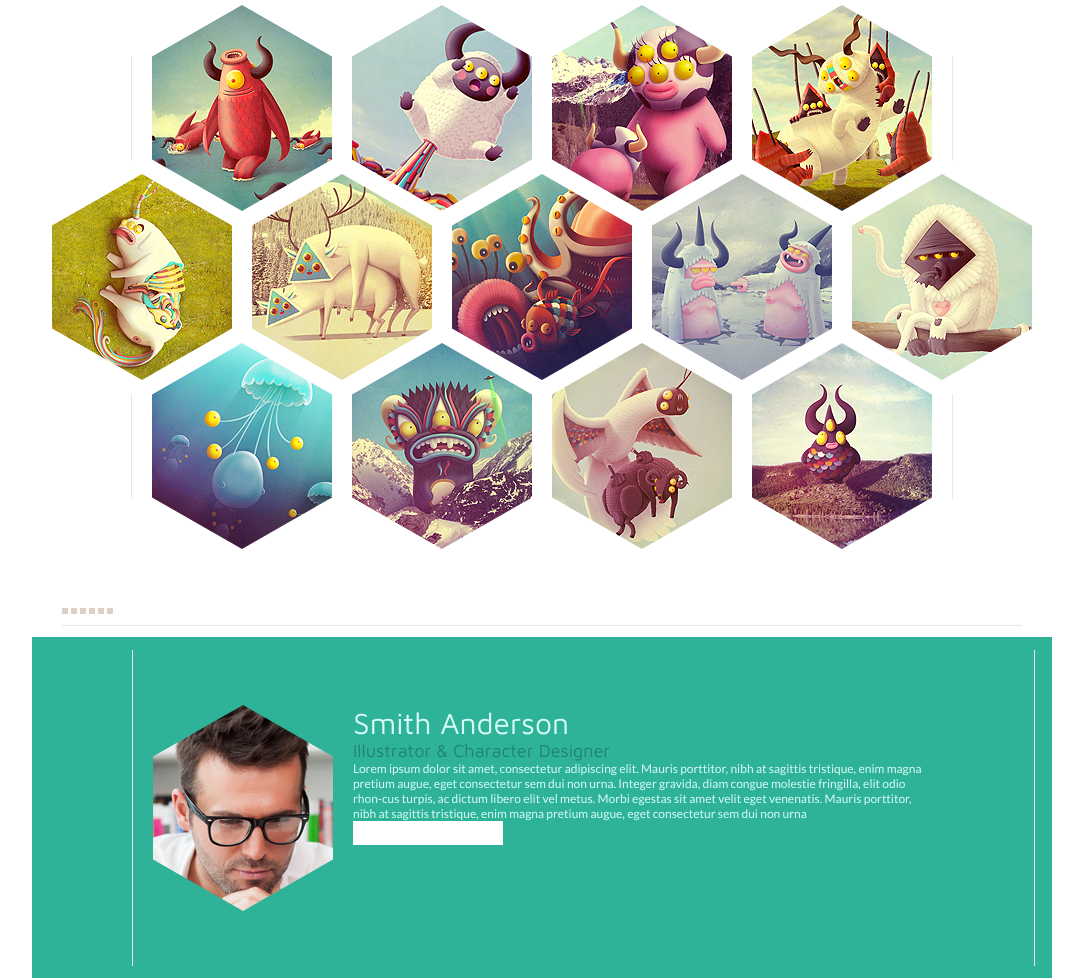
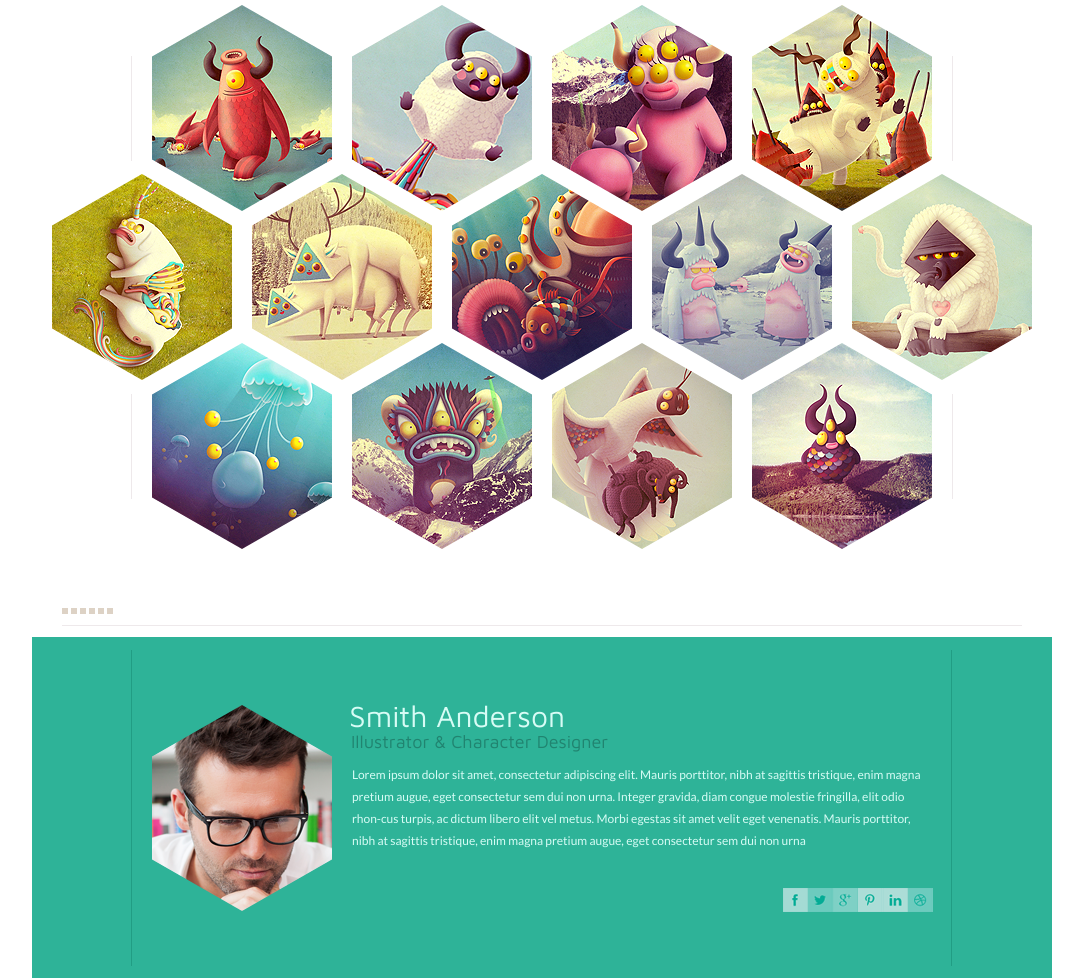
Before and after one commit to janglewood/hexal, a plain HTML site: page src/index.html in a window 1280 px wide. Shown: the part 147-1125 px from the top of the page, without its empty margins (98-1181 px from the left). Drawn offline with Linux system fonts and the light colour scheme.

Commit message:
Fix about block & add social buttons

```diff
--- a/src/index.html
+++ b/src/index.html
@@ -21,14 +21,14 @@
             </span>
         </nav>
         <div class="downPart">
-            <img src="accets/horizontalLineLeft.png" alt="LineLeft" class="horizontalLine" id="lineLeft" />
+            <div class="horizontalLine" id="lineLeft"></div>
             <div class="triangleDown"></div>
-            <img src="accets/horizontalLineRight.png" alt="LineRight" class="horizontalLine" id="lineRight" />
+            <div class="horizontalLine" id="lineRight"></div>
         </div>
     </header>
     <div class="content">
         <div class="hexagonGrid">
-            <img src="accets/verticalLine.png" alt="Vertical Left1" class="verticalLine upperLeft" />
+            <div class="verticalLine upperLeft"></div>
             <div class="hexagon">
                 <div class="hexagonLayer1">
                     <div class="hexagonLayer2" id="image1"></div>
@@ -49,7 +49,7 @@
                     <div class="hexagonLayer2" id="image4"></div>
                 </div>
             </div>
-            <img src="accets/verticalLine.png" alt="Vertical Left1" class="verticalLine upperRight" />
+            <div class="verticalLine upperRight"></div>
             <div class="hexagon">
                 <div class="hexagonLayer1">
                     <div class="hexagonLayer2" id="image5"></div>
@@ -75,7 +75,7 @@
                     <div class="hexagonLayer2" id="image9"></div>
                 </div>
             </div>
-            <img src="accets/verticalLine.png" alt="Vertical Left1" class="verticalLine lowerLeft" />
+            <div class="verticalLine lowerLeft"></div>
             <div class="hexagon">
                 <div class="hexagonLayer1">
                     <div class="hexagonLayer2" id="image10"></div>
@@ -96,7 +96,7 @@
                     <div class="hexagonLayer2" id="image13"></div>
                 </div>
             </div>
-            <img src="accets/verticalLine.png" alt="Vertical Left1" class="verticalLine lowerRight" />
+            <div class="verticalLine lowerRight"></div>
         </div>
         <div class="sliderThumbnails">
             <div class="thumbnail"></div>
@@ -106,9 +106,9 @@
             <div class="thumbnail"></div>
             <div class="thumbnail"></div>
         </div>
-        <img src="accets/horizontalLineLeft.png" alt="Lower Cental" class="horizontalLine lowerCentral" />
+        <div class="horizontalLine lowerCentral"></div>
         <div class="aboutMe">
-            <img src="accets/verticalLine.png" alt="Vertical Left" class="verticalLine aboutLeft" />
+            <div class="verticalLine aboutLeft"></div>
             <div class="hexagon photo">
                 <div class="hexagonLayer1">
                     <div class="hexagonLayer2" id="image14"></div>
@@ -119,10 +119,27 @@
                 <div class="career">Illustrator & Character Designer</div>
                 <div class="lorem">Lorem ipsum dolor sit amet, consectetur adipiscing elit. Mauris porttitor, nibh at sagittis tristique, enim magna pretium augue, eget consectetur sem dui non urna. Integer gravida, diam congue molestie fringilla, elit odio rhon-cus turpis, ac dictum libero elit vel metus. Morbi egestas sit amet velit eget venenatis. Mauris porttitor, nibh at sagittis tristique, enim magna pretium augue, eget consectetur sem dui non urna</div>
                 <div class="socialButtonsContainer">
-                    <a href="#"><img></a>
+                    <a href="#">
+                        <div id="fbLogo" class="buttonLogo"></div>
+                    </a>
+                    <a href="https://www.facebook.com/" target="_blank">
+                        <div id="twitterLogo" class="buttonLogo"></div>
+                    </a>
+                    <a href="https://twitter.com/" target="_blank">
+                        <div id="googleLogo" class="buttonLogo"></div>
+                    </a>
+                    <a href="https://www.pinterest.com/" target="_blank">
+                        <div id="pinterestLogo" class="buttonLogo"></div>
+                    </a>
+                    <a href="https://ru.linkedin.com/" target="_blank">
+                        <div id="linkedinLogo" class="buttonLogo"></div>
+                    </a>
+                    <a href="https://dribbble.com/" target="_blank">
+                        <div id="dribbleLogo" class="buttonLogo"></div>
+                    </a>
                 </div>
             </div>
-            <img src="accets/verticalLine.png" alt="Vertical Left" class="verticalLine aboutLeft" />
+            <div class="verticalLine aboutRight"></div>
         </div>
     </div>
  </body>
--- a/src/style.css
+++ b/src/style.css
@@ -86,12 +86,14 @@ a:focus, a:hover {
     align-self: center;
     position: relative;
     top: -2px;
+    background-color: rgb(238, 233, 235);
 }
 .verticalLine {
     height: 105px;
     width: 1px;
     align-self: center;
     position: relative;
+    background-color: rgb(238, 233, 235);
 }
 .upperLeft {
     top: -13px;
@@ -203,9 +205,9 @@ a:focus, a:hover {
 #image14 {
     background-image: url("./accets/photo.png");
 }
-#image14:hover {
-    transform: scale(1.3) rotate(-60deg);
-    /*transform: rotate(-60deg);*/
+.hexagon:hover {
+    transform: scale(1.16) rotate(120deg);
+    transition: transform 0.5s cubic-bezier(0.165, 0.84, 0.44, 1) 0s;
 }
 .sliderThumbnails {
     display: flex;
@@ -226,7 +228,7 @@ a:focus, a:hover {
 .lowerCentral {
     width: 960px;
     top: 0px;
-    padding-bottom: 11px;
+    margin-bottom: 11px;
 }
 .aboutMe {
     display: flex;
@@ -238,9 +240,14 @@ a:focus, a:hover {
     background-color: rgb(46, 179, 152);
 }
 .aboutLeft {
-    /*padding: 12px 0;*/
     height: 316px;
-    padding-left: 100px;
+    margin-left: 99px;
+    background-color: rgb(33, 157, 132);
+}
+.aboutRight {
+    height: 316px;
+    margin-left: 18px;
+    background-color: rgb(33, 157, 132);
 }
 .photo {
     margin: 0 20px;
@@ -256,21 +263,71 @@ a:focus, a:hover {
     font-size: 30px;
     font-family: Maven Pro;
     text-align: start;
+    margin: -7px 0px 0px -3px;
 }
 .career {
     color: rgb(33, 132, 112);
     font-size: 18px;
     font-family: Maven Pro;
+    margin: -2px 0px 0px -1px;
 }
 .lorem {
     color: rgb(215, 252, 245);
     font-size: 12px;
     font-family: Lato;
+    margin: 12px 0px 36px 0px;
+    line-height: 22px;
 }
 .socialButtonsContainer {
     display: flex;
     flex-direction: row;
     width: 150px;
     height: 24px;
+    align-self: flex-end;
+}
+.photo:hover {
+    transform: scale(1) rotate(120deg);
+    cursor: default;
+}
+.buttonLogo {
+    width: 25px;
+    height: 24px;
+}
+#fbLogo {
+    background-image: url("./accets/facebookBtn.png");
+}
+#fbLogo:hover {
+    background-image: url("./accets/facebookBtn.svg");
     background-color: white;
 }
+#twitterLogo {
+    background-image: url("./accets/twitterBtn.png");
+}
+#twitterLogo:hover {
+    background-image: url("./accets/twitterBtn.svg");
+}
+#googleLogo {
+    background-image: url("./accets/googleBtn.png");
+}
+#googleLogo:hover {
+    background-image: url("./accets/googleBtn.svg");
+    background-color: white;
+}
+#pinterestLogo {
+    background-image: url("./accets/pinterestBtn.png");
+}
+#pinterestLogo:hover {
+    background-image: url("./accets/pinterestBtn.svg");
+}
+#linkedinLogo {
+    background-image: url("./accets/linkedinBtn.png");
+}
+#linkedinLogo:hover {
+    background-image: url("./accets/linkedinBtn.svg");
+}
+#dribbleLogo {
+    background-image: url("./accets/dribbleBtn.png");
+}
+#dribbleLogo:hover {
+    background-image: url("./accets/dribbleBtn.svg");
+}
```
Also changed, not shown: src/accets/dribbleBtn.png (added), src/accets/dribbleBtn.svg (added), src/accets/facebookBtn.png (added), src/accets/facebookBtn.svg (added), src/accets/googleBtn.png (added), src/accets/googleBtn.svg (added), src/accets/linkedinBtn.png (added), src/accets/linkedinBtn.svg (added), src/accets/pinterestBtn.png (added), src/accets/pinterestBtn.svg (added), src/accets/twitterBtn.png (added), src/accets/twitterBtn.svg (added).
